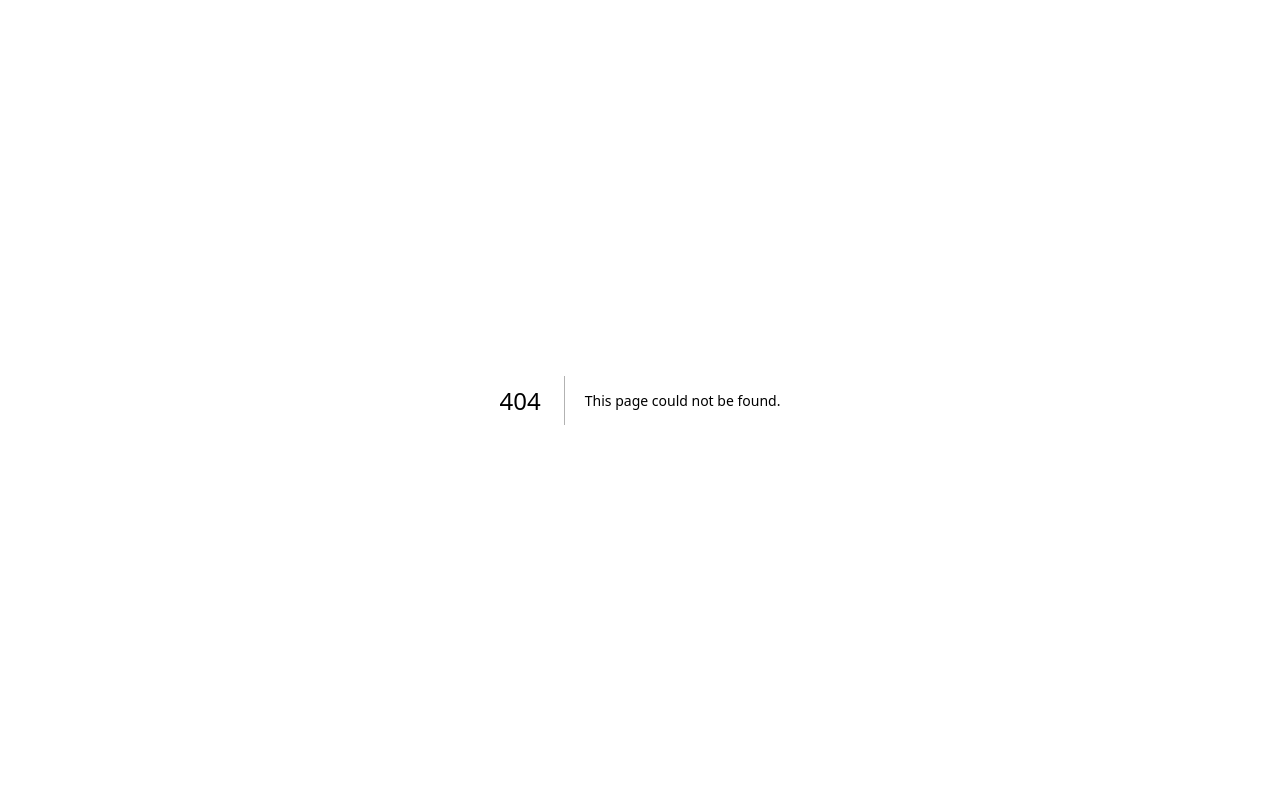
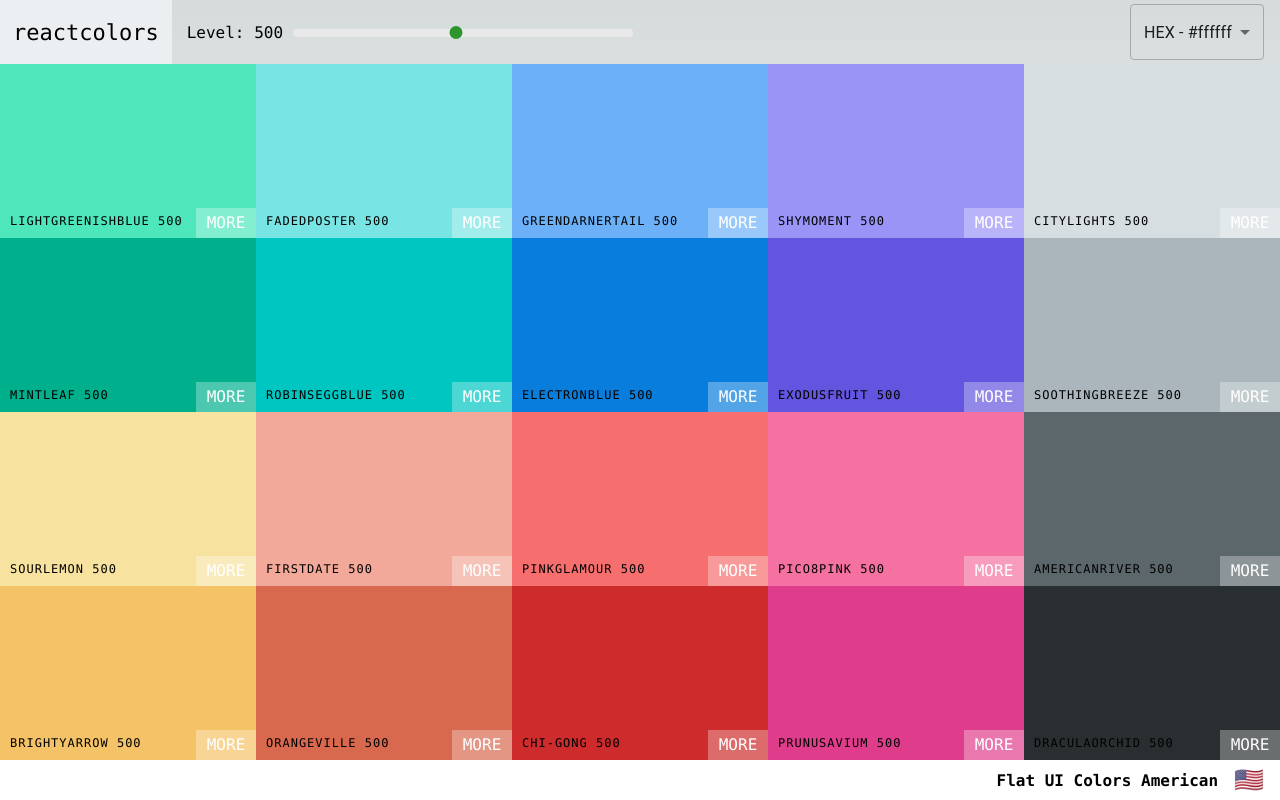
Before and after one commit to RinatM01/React-Colors, a Next.js app: page /palette/flat-ui-colors-american in a window 1280 px wide. Before the commit this address had no page. Built offline with nearby package versions, Linux system fonts and the light colour scheme.

Commit message:
introduced routing with next js

```diff
--- a/package.json
+++ b/package.json
@@ -20,6 +20,7 @@
     "rc-slider": "^10.1.1",
     "react": "18.2.0",
     "react-copy-to-clipboard": "^5.1.0",
-    "react-dom": "18.2.0"
+    "react-dom": "18.2.0",
+    "react-router-dom": "^6.9.0"
   }
 }
--- a/src/Components/Navbar/Navbar.module.css
+++ b/src/Components/Navbar/Navbar.module.css
@@ -2,7 +2,7 @@
 	display: flex;
 	align-items: center;
 	justify-content: flex-start;
-	height: 9vh;
+	height: 8vh;
 }
 
 .Logo {
--- a/src/Components/Palette/Palette.js
+++ /dev/null
@@ -1,47 +0,0 @@
-import React, { Component } from 'react';
-import ColorBox from '../ColorBox/ColorBox';
-import styles from './Palette.module.css';
-import Navbar from '../Navbar/Navbar';
-
-export default class Palette extends Component {
-	constructor(props) {
-		super(props);
-		this.state = {
-			light: 500,
-			format: 'hex'
-		};
-		this.changeLight = this.changeLight.bind(this);
-		this.changeFormat = this.changeFormat.bind(this);
-	}
-
-	changeLight(light) {
-		this.setState({ light });
-	}
-
-	changeFormat(format) {
-		this.setState({ format });
-	}
-
-	render() {
-		const { colors } = this.props.palette;
-		const { light, format } = this.state;
-		const colorBoxes = colors[light].map((color) => (
-			<ColorBox
-				key={color}
-				background={color[format]}
-				name={color.name}
-			/>
-		));
-		return (
-			<div className={styles.Palette}>
-				<Navbar
-					light={light}
-					changeLight={this.changeLight}
-					changeFormat={this.changeFormat}
-				/>
-				<div className={styles.PaletteColors}>{colorBoxes}</div>
-				{/* Footer here */}
-			</div>
-		);
-	}
-}
--- a/src/Components/Palette/Palette.module.css
+++ /dev/null
@@ -1,7 +0,0 @@
-.Palette {
-	height: 100vh;
-	overflow: hidden;
-}
-.PaletteColors {
-	height: 90%;
-}
--- /dev/null
+++ b/src/pages/palette/Palette.module.css
@@ -0,0 +1,21 @@
+.Palette {
+	height: 100vh;
+	overflow: hidden;
+}
+.PaletteColors {
+	height: 87%;
+}
+
+.Footer {
+	background-color: white;
+	height: 5vh;
+	display: flex;
+	justify-content: flex-end;
+	align-items: center;
+	font-weight: bold;
+}
+
+.Emoji {
+	font-size: 1.5rem;
+	margin: 0 1rem;
+}
--- /dev/null
+++ b/src/pages/palette/[palette].js
@@ -0,0 +1,64 @@
+import React, { useEffect, useState } from 'react';
+import ColorBox from '../../Components/ColorBox/ColorBox';
+import styles from './Palette.module.css';
+import Navbar from '../../Components/Navbar/Navbar';
+import seedColors from './seedColors';
+import { useRouter } from 'next/router';
+import { generatePalette } from '@/colorHelper';
+
+export default function Palette() {
+	const [ light, setLight ] = useState(500);
+	const [ format, setFormat ] = useState('hex');
+	const [ palette, setPalette ] = useState();
+	const router = useRouter();
+
+	useEffect(
+		() => {
+			const findPalette = async () => {
+				const paletteId = await router.query.palette;
+				const currPalette = await seedColors.find(function(palette) {
+					return palette.id === paletteId;
+				});
+				if (currPalette) {
+					setPalette(generatePalette(currPalette));
+					console.log(generatePalette(currPalette));
+				}
+			};
+			findPalette();
+		},
+		[ router.query.palette ]
+	);
+
+	const changeLight = (light) => {
+		setLight(light);
+	};
+
+	const changeFormat = (format) => {
+		setFormat(format);
+	};
+
+	return (
+		palette && (
+			<div className={styles.Palette}>
+				<Navbar
+					light={light}
+					changeLight={changeLight}
+					changeFormat={changeFormat}
+				/>
+				<div className={styles.PaletteColors}>
+					{palette.colors[light].map((color) => (
+						<ColorBox
+							key={color.id}
+							background={color[format]}
+							name={color.name}
+						/>
+					))}
+				</div>
+				<footer className={styles.Footer}>
+					{palette.paletteName}
+					<span className={styles.Emoji}>{palette.emoji}</span>
+				</footer>
+			</div>
+		)
+	);
+}
```
Also changed, not shown: src/pages/index.js (+17 -2 lines), src/pages/palette/seedColors.js (renamed from src/Components/Palette/seedColors.js), 1 other file (tests, documents, lock files or other folders).
